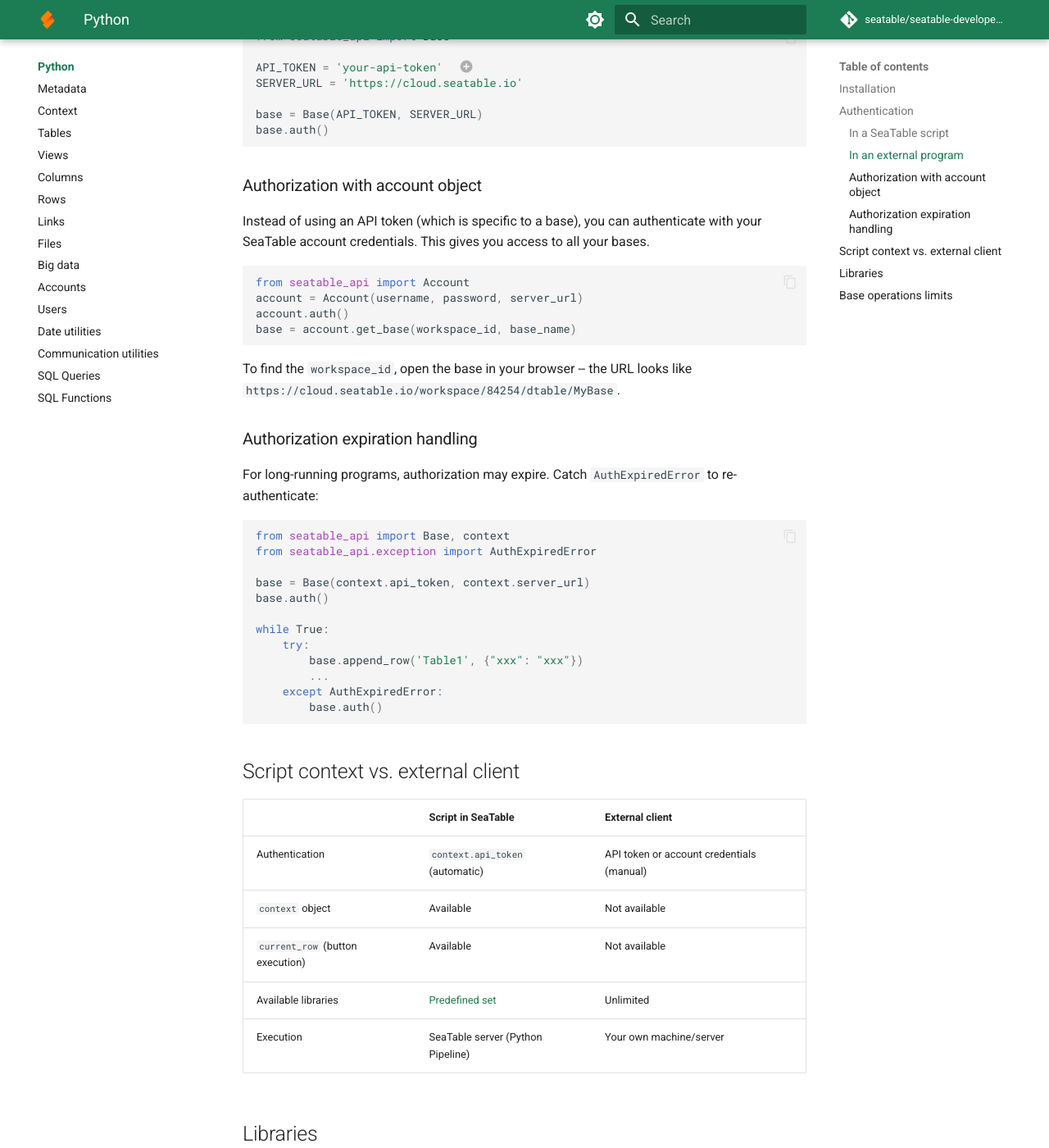
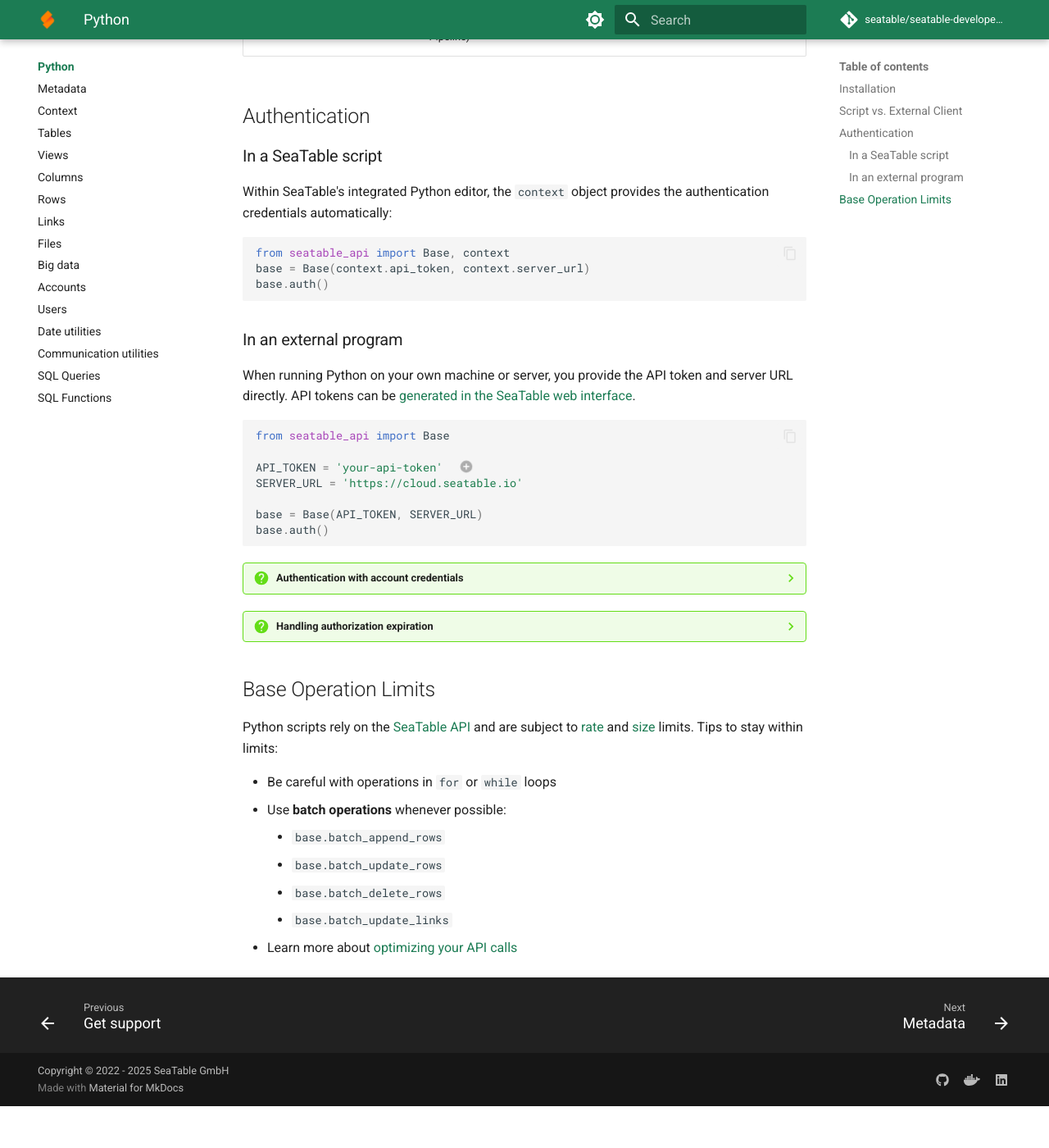
Before and after one commit to seatable/seatable-developer-docs, an MkDocs documentation site: the page built from docs/python/index.md, in a window 1280 px wide and 1400 px high, scrolled down 1004 px. Shown: the whole window at 82% size. Built offline with MkDocs 1.6.1 and Material for MkDocs 9.7.7, drawn with Linux system fonts in a browser that asks for light colours; comment, search, counter and statistics services are not loaded; after the commit the page ends 2353 px from its top, so only the background shows below that; some of the changed text lies outside the part shown.

Commit message:
Improve Python intro page
Move comparison table above auth details for better overview.
Collapse account auth and expiration handling into detail boxes.
Remove libraries section (now covered by table row).
Remove indentation warning. Fix links.

````diff
--- a/docs/python/index.md
+++ b/docs/python/index.md
@@ -28,7 +39,7 @@ base.auth()
 
 ### In an external program
 
-When running Python on your own machine or server, you provide the API token and server URL directly. API tokens can be [generated in the SeaTable web interface](https://seatable.com/help/erzeugen-eines-api-tokens/).
+When running Python on your own machine or server, you provide the API token and server URL directly. API tokens can be [generated in the SeaTable web interface](https://seatable.com/help/create-api-tokens/).
 
 ```python
 from seatable_api import Base
@@ -42,60 +53,39 @@ base.auth()
 
 1. Avoid exposing credentials directly in the code. Use environment variables or `.env` files instead.
 
-### Authorization with account object
+??? question "Authentication with account credentials"
 
-Instead of using an API token (which is specific to a base), you can authenticate with your SeaTable account credentials. This gives you access to all your bases.
+    Instead of using an API token (which is specific to a base), you can authenticate with your SeaTable account credentials. This gives you access to all your bases.
 
-```python
-from seatable_api import Account
-account = Account(username, password, server_url)
-account.auth()
-base = account.get_base(workspace_id, base_name)
-```
+    ```python
+    from seatable_api import Account
+    account = Account(username, password, server_url)
+    account.auth()
+    base = account.get_base(workspace_id, base_name)
+    ```
 
-To find the `workspace_id`, open the base in your browser -- the URL looks like `https://cloud.seatable.io/workspace/84254/dtable/MyBase`.
+    To find the `workspace_id`, open the base in your browser. The URL looks like `https://cloud.seatable.io/workspace/84254/dtable/MyBase`.
 
-### Authorization expiration handling
+??? question "Handling authorization expiration"
 
-For long-running programs, authorization may expire. Catch `AuthExpiredError` to re-authenticate:
+    For long-running programs, authorization may expire. Catch `AuthExpiredError` to re-authenticate:
 
-```python
-from seatable_api import Base, context
-from seatable_api.exception import AuthExpiredError
+    ```python
+    from seatable_api import Base, context
+    from seatable_api.exception import AuthExpiredError
 
-base = Base(context.api_token, context.server_url)
-base.auth()
+    base = Base(context.api_token, context.server_url)
+    base.auth()
 
-while True:
-    try:
-        base.append_row('Table1', {"xxx": "xxx"})
-        ...
-    except AuthExpiredError:
-        base.auth()
-```
+    while True:
+        try:
+            base.append_row('Table1', {"xxx": "xxx"})
+            ...
+        except AuthExpiredError:
+            base.auth()
+    ```
 
-## Script context vs. external client
-
-| | Script in SeaTable | External client |
-|---|---|---|
-| Authentication | `context.api_token` (automatic) | API token or account credentials (manual) |
-| `context` object | Available | Not available |
-| `current_row` (button execution) | Available | Not available |
-| Available libraries | [Predefined set](/python/common-questions/) | Unlimited |
-| Execution | SeaTable server (Python Pipeline) | Your own machine/server |
-
-## Libraries
-
-The Python Pipeline ships with Python 3.12 and a bundle of third-party libraries including pandas, numpy, requests, Pillow, openai, and more. The complete list is available in the [SeaTable User Manual](https://seatable.com/help/scripts/).
-
-When running scripts locally, you can use any Python library.
-
-```python
-from seatable_api import Base, context
-from datetime import datetime
-```
-
-## Base operations limits
+## Base Operation Limits
 
 Python scripts rely on the [SeaTable API](https://api.seatable.com) and are subject to [rate](https://api.seatable.com/reference/limits#general-rate-limits) and [size](https://api.seatable.com/reference/limits#size-limits) limits. Tips to stay within limits:
 
@@ -106,7 +96,3 @@ Python scripts rely on the [SeaTable API](https://api.seatable.com) and are subj
     - `base.batch_delete_rows`
     - `base.batch_update_links`
 - Learn more about [optimizing your API calls](https://seatable.com/api-optimization/)
-
-!!! warning "Indentation matters"
-
-    Indentation is mandatory in Python. Use consistent whitespace (preferably spaces, not tabs) to define code blocks. Wrong indentation will cause errors.
````
Also changed, not shown: other parts of docs/python/index.md (+11 -0 lines).
